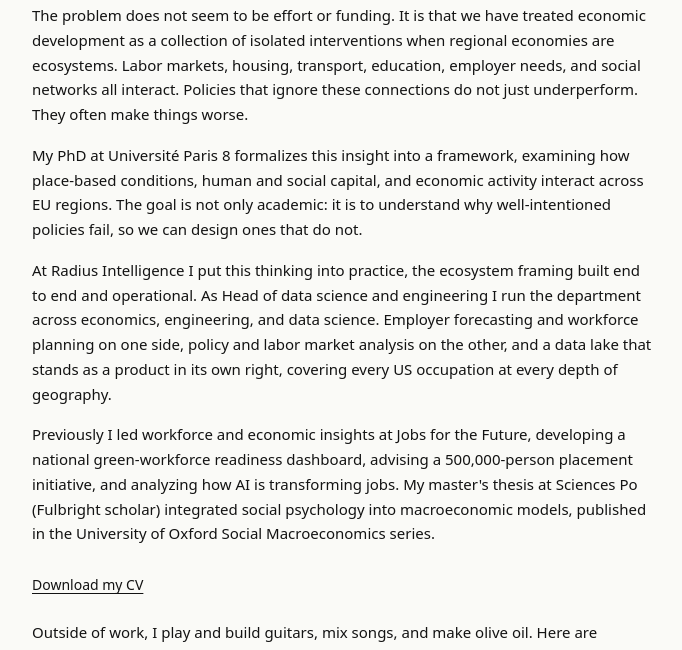
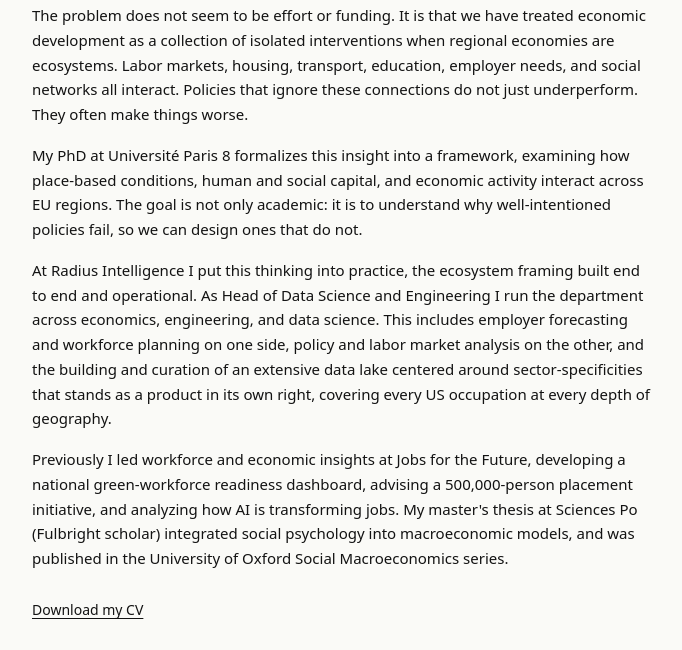
Before and after one commit to conway1521/conway1521.github.io, a Jekyll site: the page built from about.html, in a window 1280 px wide and 1400 px high, scrolled down 376 px. Shown: the top 650 px of the window, without its empty margins (124-806 px from the left). Built offline with Jekyll 4.4.1, drawn with Linux system fonts in a browser that asks for light colours; some of the changed text lies outside the part shown.

Commit message:
Update about.html

```diff
--- a/about.html
+++ b/about.html
@@ -14,8 +14,8 @@
     <p>Regional development policy is not working. Despite decades of investment, inequality persists and the communities most in need are often left further behind. My work asks why, and builds what comes next.</p>
     <p>The problem does not seem to be effort or funding. It is that we have treated economic development as a collection of isolated interventions when regional economies are ecosystems. Labor markets, housing, transport, education, employer needs, and social networks all interact. Policies that ignore these connections do not just underperform. They often make things worse.</p>
     <p>My PhD at Universit&eacute; Paris 8 formalizes this insight into a framework, examining how place-based conditions, human and social capital, and economic activity interact across EU regions. The goal is not only academic: it is to understand why well-intentioned policies fail, so we can design ones that do not.</p>
-    <p>At Radius Intelligence I put this thinking into practice, the ecosystem framing built end to end and operational. As Head of data science and engineering I run the department across economics, engineering, and data science. Employer forecasting and workforce planning on one side, policy and labor market analysis on the other, and a data lake that stands as a product in its own right, covering every US occupation at every depth of geography.</p>
-    <p>Previously I led workforce and economic insights at Jobs for the Future, developing a national green-workforce readiness dashboard, advising a 500,000-person placement initiative, and analyzing how AI is transforming jobs. My master's thesis at Sciences Po (Fulbright scholar) integrated social psychology into macroeconomic models, published in the University of Oxford Social Macroeconomics series.</p>
+    <p>At Radius Intelligence I put this thinking into practice, the ecosystem framing built end to end and operational. As Head of Data Science and Engineering I run the department across economics, engineering, and data science. This includes employer forecasting and workforce planning on one side, policy and labor market analysis on the other, and the building and curation of an extensive data lake centered around sector-specificities that stands as a product in its own right, covering every US occupation at every depth of geography.</p>
+    <p>Previously I led workforce and economic insights at Jobs for the Future, developing a national green-workforce readiness dashboard, advising a 500,000-person placement initiative, and analyzing how AI is transforming jobs. My master's thesis at Sciences Po (Fulbright scholar) integrated social psychology into macroeconomic models, and was published in the University of Oxford Social Macroeconomics series.</p>
   </div>
 
   <div class="inline-links" style="margin-top:28px;">
@@ -35,7 +35,7 @@
     <h2 class="sec__h">Education</h2>
     <div class="entry"><div class="entry__head"><span class="entry__title">PhD in economics</span><span class="entry__meta">2024-present</span></div><div class="entry__org">Universit&eacute; Paris 8</div><p class="entry__body">Dissertation on inclusive economic development using an ecosystem approach. Supervised by Thibault Darcillon and Matteo Cavallaro (Paris 8), Francesco Saraceno (Sciences Po/OFCE).</p></div>
     <div class="entry"><div class="entry__head"><span class="entry__title">MPhil in economics</span><span class="entry__meta">2018-2020</span></div><div class="entry__org">Sciences Po &middot; Paris</div><p class="entry__body">Fulbright scholar. Thesis on integrating social psychology into macroeconomic models, supervised by Xavier Ragot (OFCE), published in the University of Oxford Social Macroeconomics series.</p></div>
-    <div class="entry"><div class="entry__head"><span class="entry__title">BPhil in economics and international and area studies</span><span class="entry__meta">2013-2017</span></div><div class="entry__org">University of Pittsburgh &middot; Honors College</div><p class="entry__body">Double major. Brackenridge fellow, 2015-2016.</p></div>
+    <div class="entry"><div class="entry__head"><span class="entry__title">BPhil in economics; international and area studies</span><span class="entry__meta">2013-2017</span></div><div class="entry__org">University of Pittsburgh &middot; Honors College</div><p class="entry__body">Double major. Brackenridge fellow, 2015-2016.</p></div>
   </section>
 
   <section class="sec">
@@ -52,9 +52,9 @@
     </div>
     <h3 class="subgroup__h">Alumni and teaching communities</h3>
     <div class="deflist">
-      <div><strong>Jobs for the Future</strong><span>Alumni network and continuing collaboration on workforce, AI, and green-economy research.</span></div>
-      <div><strong>Fulbright Program</strong><span>Alumnus of the 2018-2019 cohort, US to France.</span></div>
-      <div><strong>INSEAD &middot; Northwestern</strong><span>Teaching affiliations through external grading and exchange-program instruction.</span></div>
+      <div><strong>Sciences Po</strong><span>Alumni of the Doctoral School and continuing collaboration on teaching Master's program classes on european integration and the economics of the EU.</span></div>
+      <div><strong>Fulbright Program</strong><span>Alumnus of the 2018-2019 cohort, France.</span></div>
+      <div><strong>INSEAD &middot; Northwestern University</strong><span>Teaching affiliations through external grading and exchange-program instruction.</span></div>
     </div>
   </section>
 
```
Also changed, not shown: other parts of about.html (+1 -1 lines).
